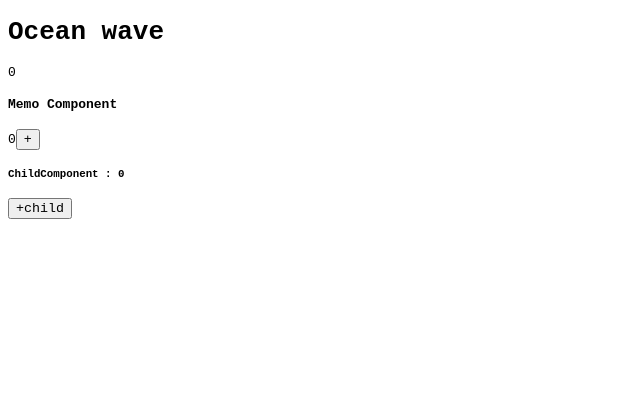
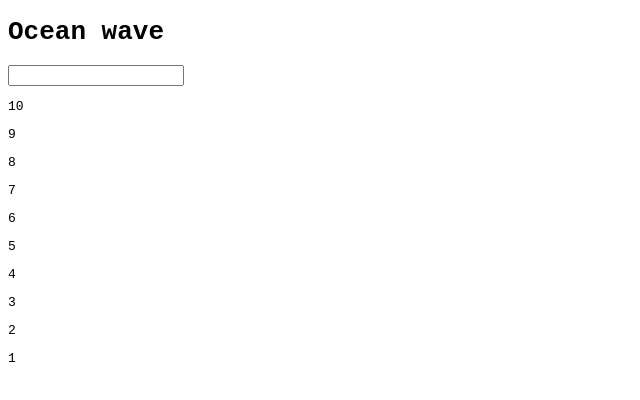
Before and after one commit to Itshatami/Hooks, a React (Vite) app: page / in a window 1280 px wide. Shown: the top 400 px of the page, without its empty margins (0-640 px from the left). Built offline with nearby package versions, Linux system fonts and the light colour scheme.

Commit message:
useTransition

```diff
--- a/src/App.jsx
+++ b/src/App.jsx
@@ -1,5 +1,6 @@
 import MemoComponent from "./components/MemoComponent";
 import RefComponent from "./components/RefComponent";
+import TransitionComponent from "./components/TransitionComponent";
 
 
 function App() {
@@ -7,7 +8,8 @@ function App() {
     <>
       <h1>Ocean wave</h1>
       {/* <RefComponent /> */}
-      <MemoComponent />
+      {/* <MemoComponent /> */}
+      <TransitionComponent />
     </>
   );
 }
--- /dev/null
+++ b/src/components/TransitionComponent.jsx
@@ -0,0 +1,35 @@
+import { useState, useTransition } from "react";
+
+function arrayCreator(number = 10) {
+  const myArr = [];
+  for (let index = number; index > 0; index--) {
+    myArr.push(index);
+  }
+  return myArr;
+}
+
+function TransitionComponent() {
+  console.log("Transition Component Rendered");
+
+  const [counter, setCounter] = useState(arrayCreator());
+  const [value, setValue] = useState("");
+  const [isPending, startTransition] = useTransition();
+
+  const changeHandler = (event) => {
+    setValue(event.target.value);
+    startTransition(()=> setCounter(arrayCreator(event.target.value)));
+  };
+
+  return (
+    <div>
+      <input type="text" value={value} onChange={changeHandler} />
+
+      {isPending ? <h1>Loading...</h1> : counter.map((i) => (
+        <p key={i}>{i}</p>
+      ))}
+
+    </div>
+  );
+}
+
+export default TransitionComponent;
```
